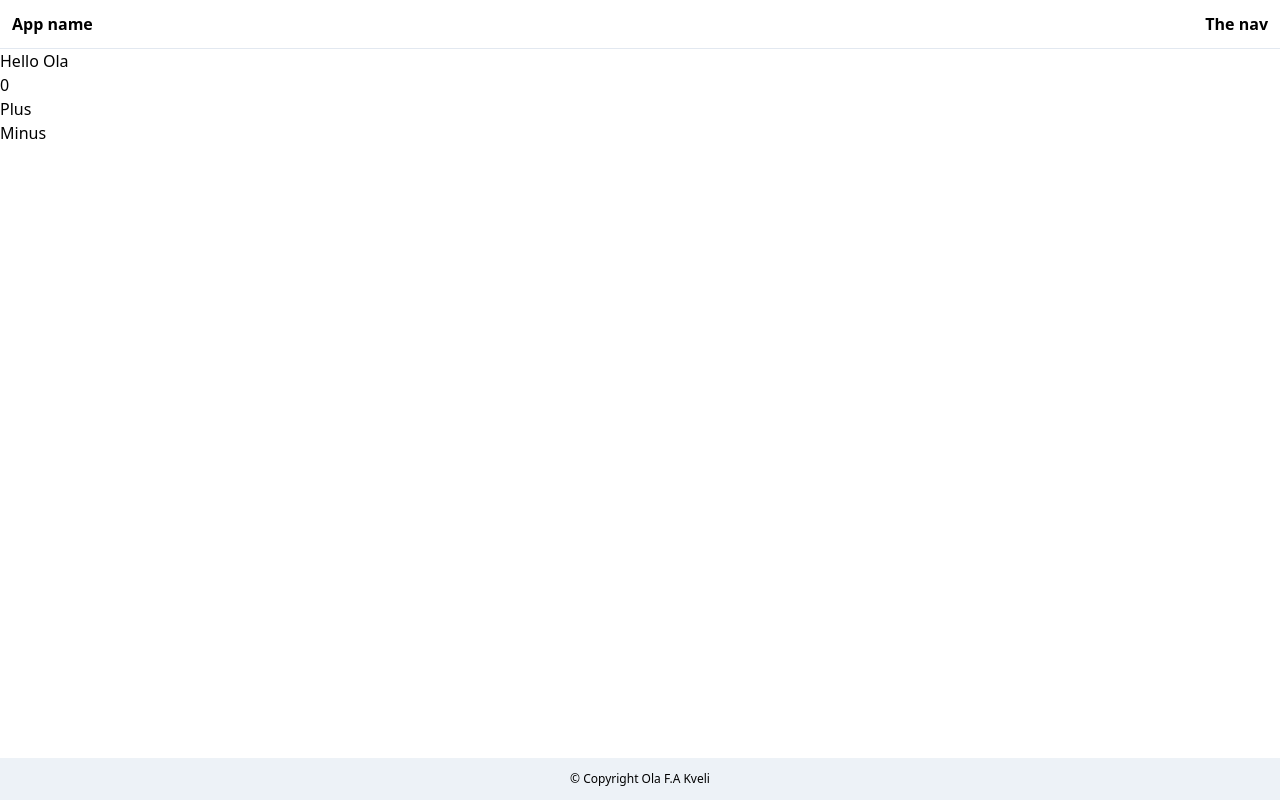
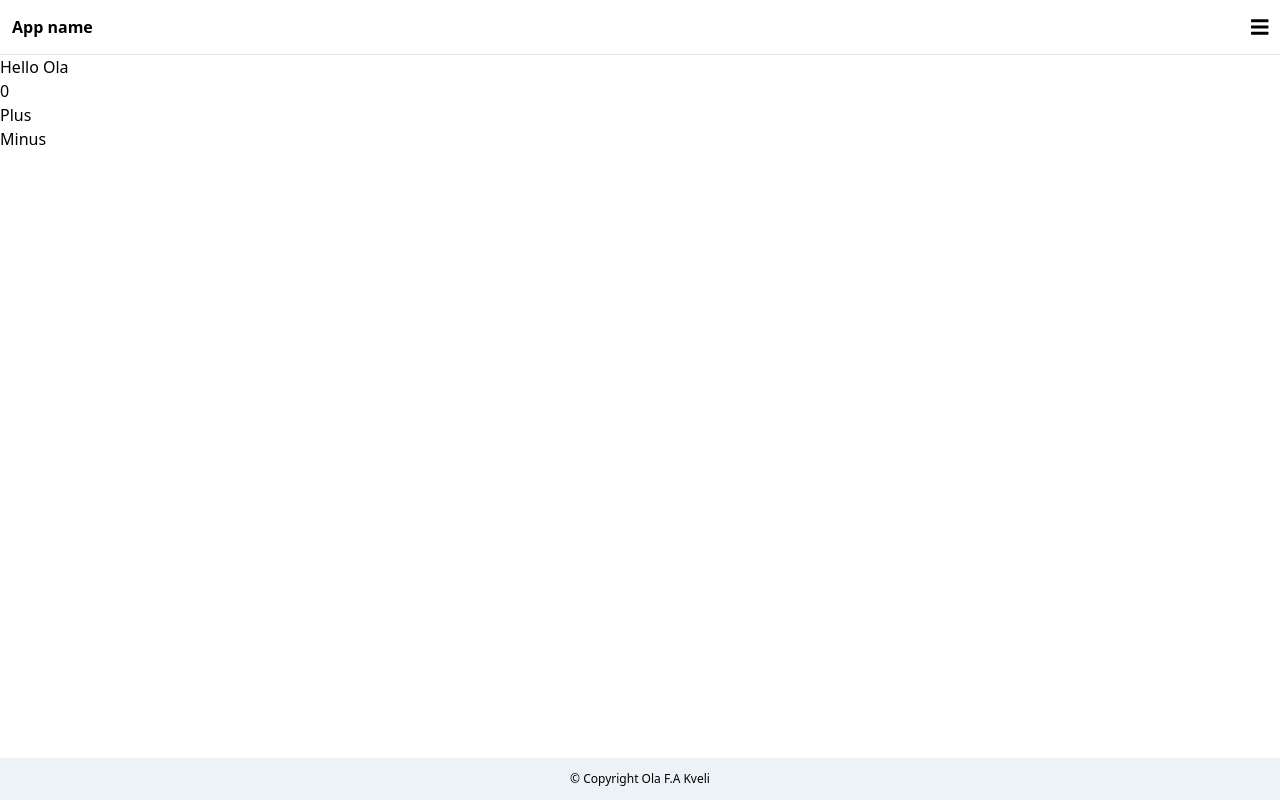
Before and after one commit to kveola13/bug-free-octo-winner, a React (Create React App) app in the folder react/learning-react/: page / in a window 1280 px wide. Built offline with nearby package versions, Linux system fonts and the light colour scheme.

Commit message:
fixes to nav

```diff
--- a/react/learning-react/src/Components/Navigation.js
+++ b/react/learning-react/src/Components/Navigation.js
@@ -1,11 +1,16 @@
-import React from "react"
+import React, {useState} from "react"
 import { FontAwesomeIcon } from "@fortawesome/react-fontawesome"
 import { faBars } from "@fortawesome/free-solid-svg-icons"
 
 function Navigation () {
+
+    const [showMenu, setShowMenu] = useState(false)
+
     return(
     <nav>
-        The nav
+        <span className="text-xl">
+            <FontAwesomeIcon icon={faBars}/>
+        </span>
     </nav>
     )
 }
```
